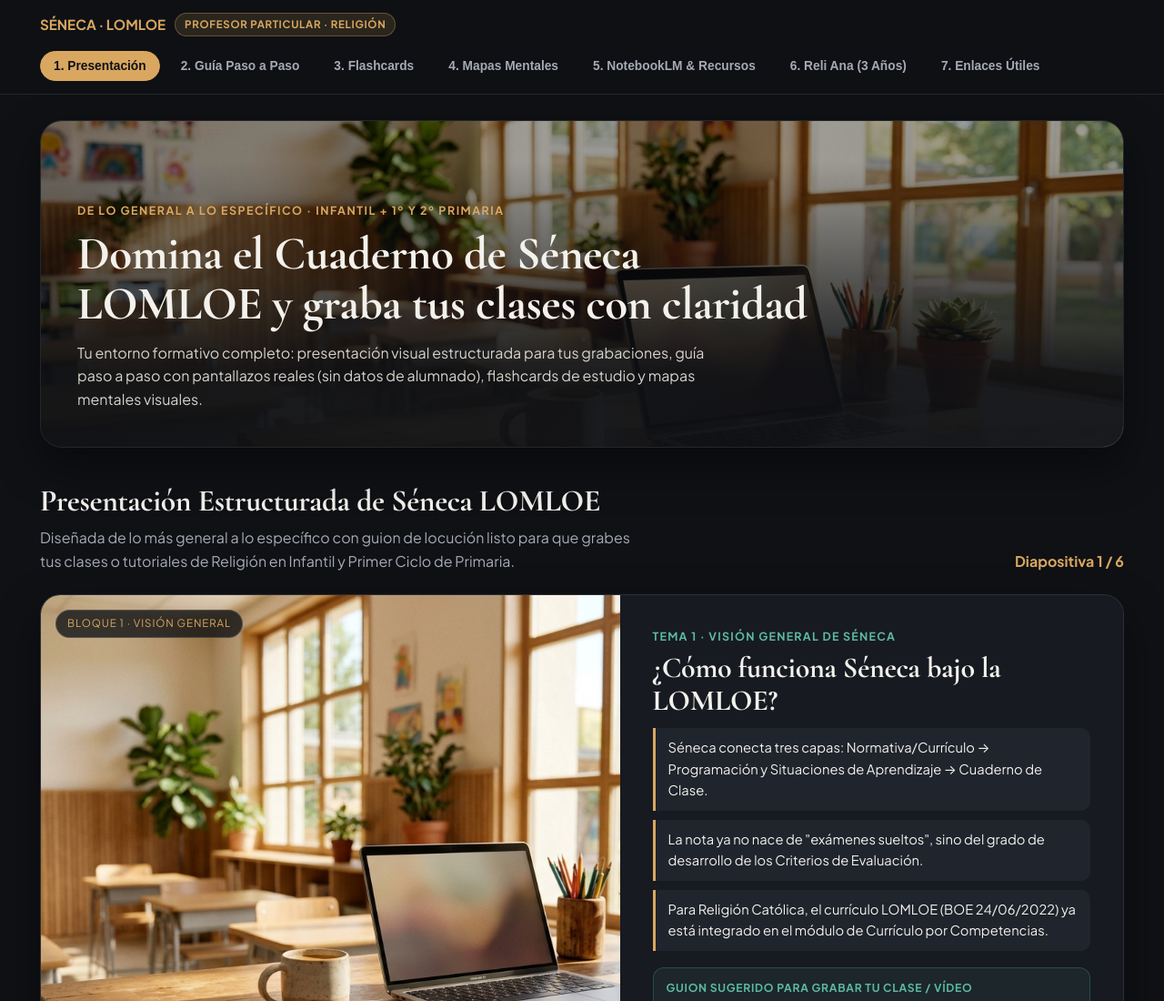
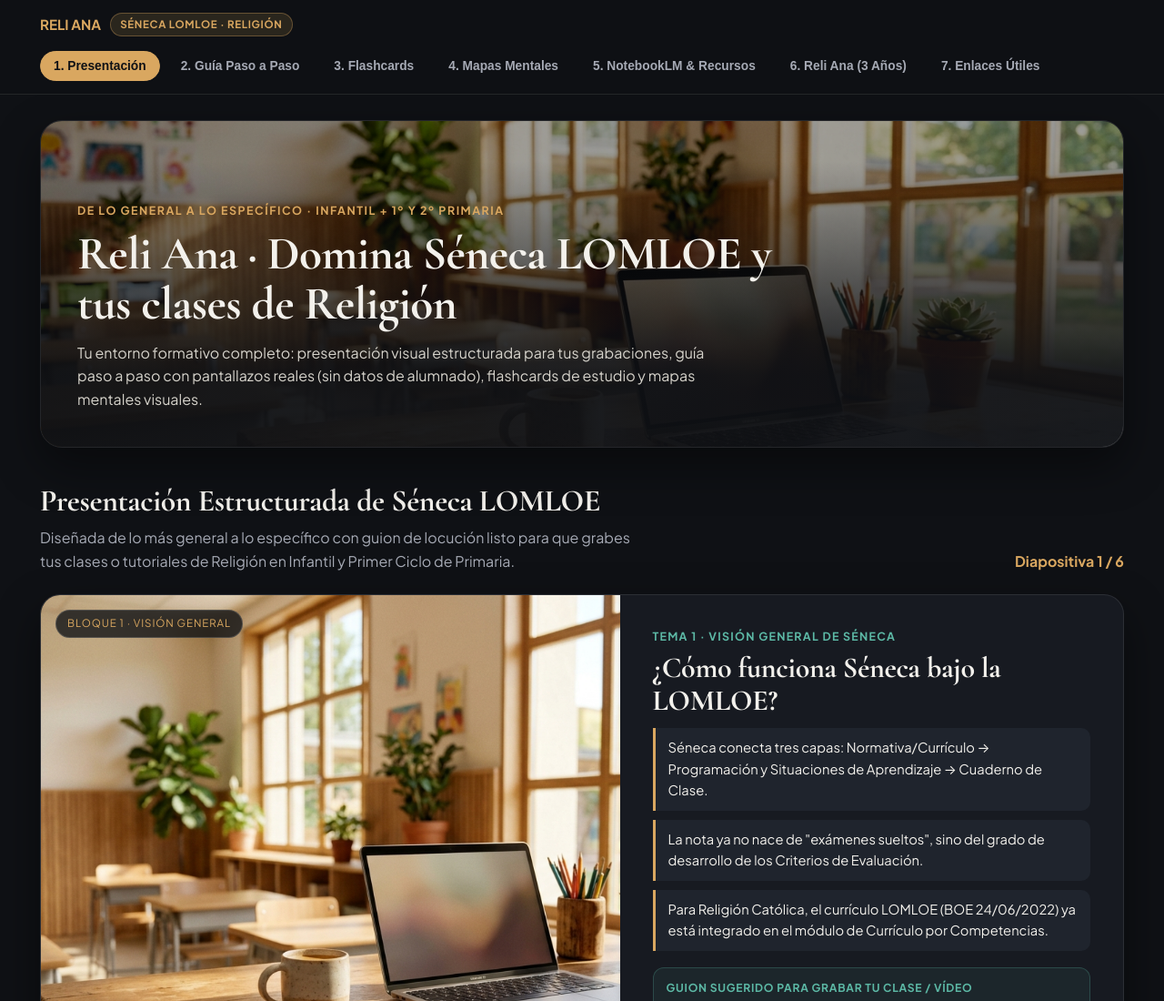
Before and after one commit to medinavergaramaria03-blip/reli-ana, a plain HTML site: page index.html in a window 1280 px wide. Shown: the top 1100 px of the page at 91% size. Drawn offline with nearby package versions, Linux system fonts and the light colour scheme.

Commit message:
Actualizar título y cabecera a Reli Ana

```diff
--- a/index.html
+++ b/index.html
@@ -3,7 +3,7 @@
 <head>
   <meta charset="UTF-8" />
   <meta name="viewport" content="width=device-width, initial-scale=1.0" />
-  <title>Séneca LOMLOE — Guía de Profesor Particular (Religión Infantil y 1º-2º Primaria)</title>
+  <title>Reli Ana — Séneca LOMLOE y Recursos de Religión (Infantil y 1º-2º Primaria)</title>
   <link rel="preconnect" href="https://fonts.googleapis.com">
   <link rel="preconnect" href="https://fonts.gstatic.com" crossorigin>
   <link href="https://fonts.googleapis.com/css2?family=Cormorant+Garamond:ital,wght@0,600;0,700;1,600&family=Plus+Jakarta+Sans:wght@400;500;600;700&display=swap" rel="stylesheet">
@@ -468,8 +468,8 @@
   <header>
     <div class="nav-inner">
       <div class="brand">
-        <span>SÉNECA · LOMLOE</span>
-        <span class="badge">Profesor Particular · Religión</span>
+        <span>RELI ANA</span>
+        <span class="badge">Séneca LOMLOE · Religión</span>
       </div>
       <nav>
         <button class="tab-btn active" onclick="showTab('presentacion', this)">1. Presentación</button>
@@ -488,7 +488,7 @@
       <img src="assets/seneca_hero.jpg" alt="Aula de Religión en Andalucía con luz natural estilo ARRI Alexa Pro">
       <div class="hero-overlay">
         <span class="hero-tag">De lo General a lo Específico · Infantil + 1º y 2º Primaria</span>
-        <h1>Domina el Cuaderno de Séneca LOMLOE y graba tus clases con claridad</h1>
+        <h1>Reli Ana · Domina Séneca LOMLOE y tus clases de Religión</h1>
         <p>Tu entorno formativo completo: presentación visual estructurada para tus grabaciones, guía paso a paso con pantallazos reales (sin datos de alumnado), flashcards de estudio y mapas mentales visuales.</p>
       </div>
     </div>
```
